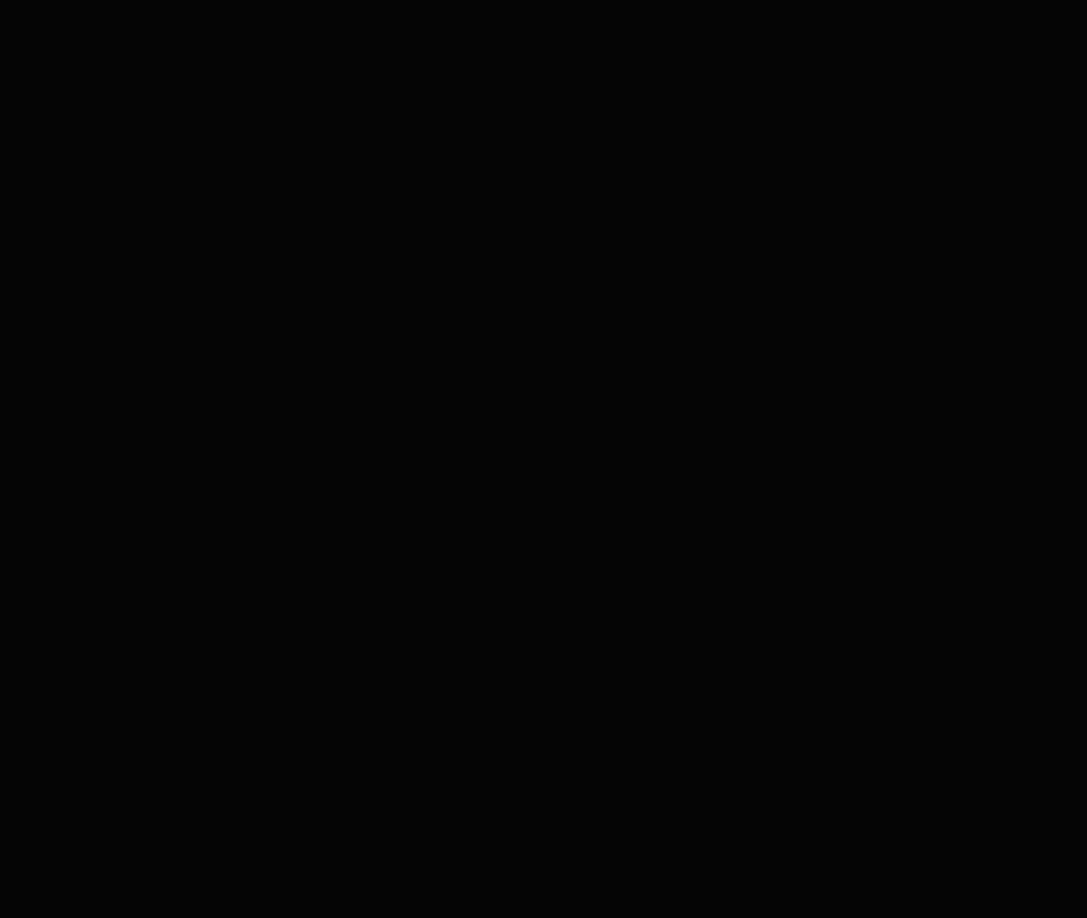
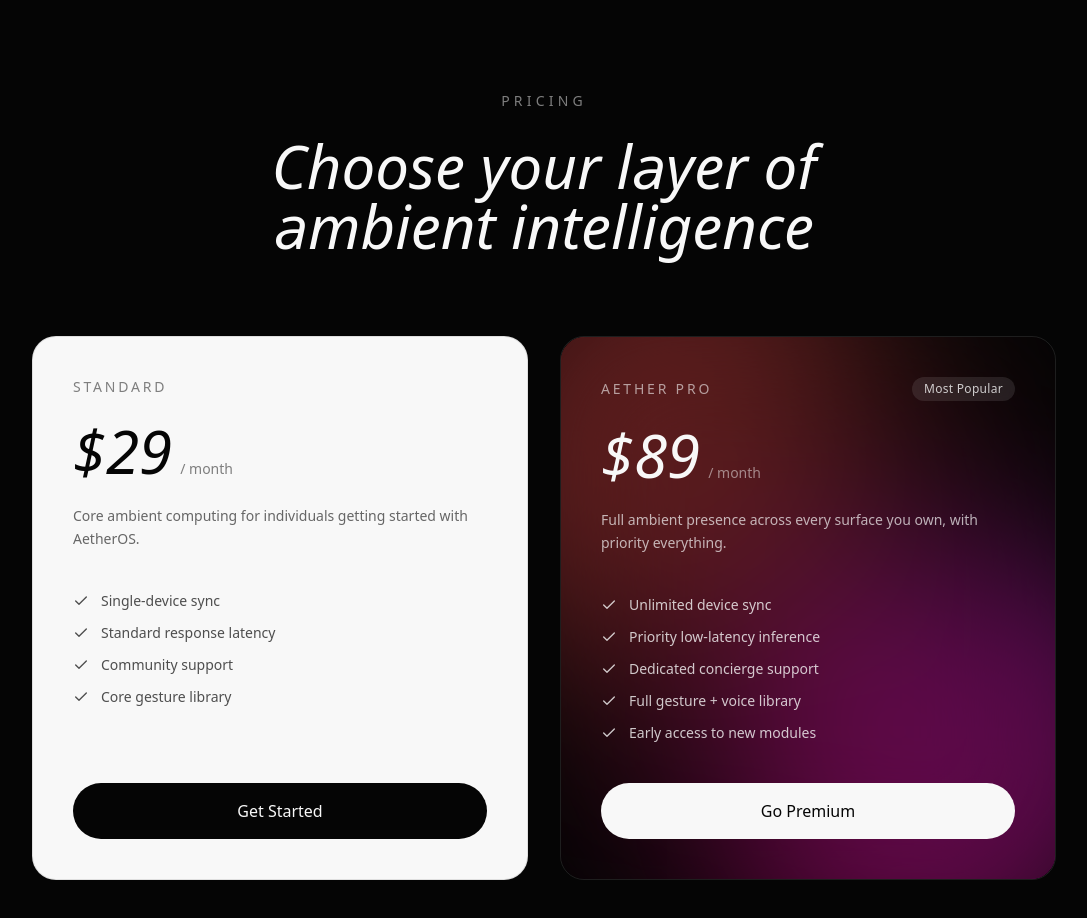
Before and after one commit to bineetNaidu/aether-os, a Next.js app: page / in a window 1280 px wide. Shown: the part 840-1758 px from the top of the page, without its empty margins (96-1183 px from the left). Before the commit the page ends 800 px from the top, so only its background shows below. Built offline with nearby package versions, Linux system fonts and the light colour scheme.

Commit message:
feat: build A/B pricing section with animated gradient mesh premium card

```diff
--- a/src/app/page.tsx
+++ b/src/app/page.tsx
@@ -1,9 +1,11 @@
 import { Hero } from "@/components/hero";
+import { Pricing } from "@/components/pricing";
 
 export default function Home() {
   return (
     <main className="flex flex-col">
       <Hero />
+      <Pricing />
     </main>
   );
 }
--- /dev/null
+++ b/src/components/gradient-mesh.tsx
@@ -0,0 +1,51 @@
+"use client";
+
+import { motion } from "framer-motion";
+
+export function GradientMesh() {
+    return (
+        <div className="absolute inset-0 overflow-hidden rounded-[inherit]">
+            <motion.div
+                className="absolute -top-1/4 -left-1/4 h-3/4 w-3/4 rounded-full bg-sunset opacity-60 blur-[80px]"
+                animate={{
+                    x: [0, 60, -20, 0],
+                    y: [0, 40, 80, 0],
+                    scale: [1, 1.15, 0.95, 1],
+                }}
+                transition={{
+                    duration: 14,
+                    repeat: Infinity,
+                    ease: "easeInOut",
+                }}
+            />
+            <motion.div
+                className="absolute top-1/4 -right-1/4 h-3/4 w-3/4 rounded-full bg-violet opacity-60 blur-[80px]"
+                animate={{
+                    x: [0, -50, 30, 0],
+                    y: [0, 60, -30, 0],
+                    scale: [1, 0.9, 1.2, 1],
+                }}
+                transition={{
+                    duration: 16,
+                    repeat: Infinity,
+                    ease: "easeInOut",
+                }}
+            />
+            <motion.div
+                className="absolute -bottom-1/4 left-1/4 h-3/4 w-3/4 rounded-full bg-neon-pink opacity-50 blur-[80px]"
+                animate={{
+                    x: [0, 30, -60, 0],
+                    y: [0, -40, 20, 0],
+                    scale: [1, 1.1, 0.9, 1],
+                }}
+                transition={{
+                    duration: 18,
+                    repeat: Infinity,
+                    ease: "easeInOut",
+                }}
+            />
+            {/* Glass sheen layer so it reads as glassmorphism, not just a lava lamp */}
+            <div className="absolute inset-0 bg-obsidian/40 backdrop-blur-3xl" />
+        </div>
+    );
+}
--- /dev/null
+++ b/src/components/pricing-card.tsx
@@ -0,0 +1,103 @@
+"use client";
+
+import { ReactNode } from "react";
+import { motion } from "framer-motion";
+import { Check } from "lucide-react";
+import { MagneticButton } from "@/components/magnetic-button";
+import { GradientMesh } from "@/components/gradient-mesh";
+import { EASE_CINEMATIC } from "@/lib/motion";
+
+interface PricingCardProps {
+    tier: string;
+    price: string;
+    cadence: string;
+    description: string;
+    features: string[];
+    ctaLabel: string;
+    featured?: boolean;
+    delay?: number;
+}
+
+const cardReveal = {
+    hidden: { opacity: 0, y: 40 },
+    visible: (delay: number) => ({
+        opacity: 1,
+        y: 0,
+        transition: { duration: 1.2, ease: EASE_CINEMATIC, delay },
+    }),
+};
+
+export function PricingCard({
+    tier,
+    price,
+    cadence,
+    description,
+    features,
+    ctaLabel,
+    featured = false,
+    delay = 0,
+}: PricingCardProps) {
+    return (
+        <motion.div
+            custom={delay}
+            variants={cardReveal}
+            initial="hidden"
+            whileInView="visible"
+            viewport={{ once: true, amount: 0.3 }}
+            className={`relative flex flex-col justify-between rounded-3xl p-10 ${featured ? "border border-ethereal/10 text-ethereal" : "border border-obsidian/10 bg-ethereal text-obsidian"}`}
+        >
+            {featured && <GradientMesh />}
+
+            <div className="relative z-10 flex flex-col gap-6">
+                <div className="flex items-center justify-between">
+                    <span
+                        className={`text-sm tracking-[0.2em] uppercase ${featured ? "text-ethereal/60" : "text-obsidian/50"}`}
+                    >
+                        {tier}
+                    </span>
+                    {featured && (
+                        <span className="rounded-full bg-ethereal/10 px-3 py-1 text-xs tracking-wide text-ethereal/80 backdrop-blur-sm">
+                            Most Popular
+                        </span>
+                    )}
+                </div>
+
+                <div className="flex items-baseline gap-2">
+                    <span className="font-serif text-6xl italic">{price}</span>
+                    <span
+                        className={`text-sm ${featured ? "text-ethereal/50" : "text-obsidian/50"}`}
+                    >
+                        {cadence}
+                    </span>
+                </div>
+
+                <p
+                    className={`text-sm leading-relaxed font-light ${featured ? "text-ethereal/70" : "text-obsidian/60"}`}
+                >
+                    {description}
+                </p>
+
+                <ul className="flex flex-col gap-3 pt-4">
+                    {features.map((feature) => (
+                        <li key={feature} className="flex items-center gap-3 text-sm">
+                            <Check
+                                size={16}
+                                className={featured ? "text-ethereal/80" : "text-obsidian/70"}
+                            />
+                            <span className={featured ? "text-ethereal/80" : "text-obsidian/70"}>
+                                {feature}
+                            </span>
+                        </li>
+                    ))}
+                </ul>
+            </div>
+
+            <MagneticButton
+                strength={0.25}
+                className={`relative z-10 mt-10 w-full ${featured ? "bg-ethereal text-obsidian" : "bg-obsidian text-ethereal hover:bg-obsidian/90"}`}
+            >
+                {ctaLabel}
+            </MagneticButton>
+        </motion.div>
+    );
+}
--- /dev/null
+++ b/src/components/pricing.tsx
@@ -0,0 +1,49 @@
+import { PricingCard } from "@/components/pricing-card";
+
+export function Pricing() {
+    return (
+        <section className="relative bg-obsidian px-8 py-32 md:px-16">
+            <div className="mx-auto mb-20 max-w-2xl text-center">
+                <span className="text-sm tracking-[0.3em] text-ethereal/50 uppercase">
+                    Pricing
+                </span>
+                <h2 className="mt-6 font-serif text-5xl italic md:text-6xl">
+                    Choose your layer of ambient intelligence
+                </h2>
+            </div>
+
+            <div className="mx-auto grid max-w-5xl gap-8 md:grid-cols-2">
+                <PricingCard
+                    tier="Standard"
+                    price="$29"
+                    cadence="/ month"
+                    description="Core ambient computing for individuals getting started with AetherOS."
+                    features={[
+                        "Single-device sync",
+                        "Standard response latency",
+                        "Community support",
+                        "Core gesture library",
+                    ]}
+                    ctaLabel="Get Started"
+                    delay={0}
+                />
+                <PricingCard
+                    tier="Aether Pro"
+                    price="$89"
+                    cadence="/ month"
+                    description="Full ambient presence across every surface you own, with priority everything."
+                    features={[
+                        "Unlimited device sync",
+                        "Priority low-latency inference",
+                        "Dedicated concierge support",
+                        "Full gesture + voice library",
+                        "Early access to new modules",
+                    ]}
+                    ctaLabel="Go Premium"
+                    featured
+                    delay={0.15}
+                />
+            </div>
+        </section>
+    );
+}
```
